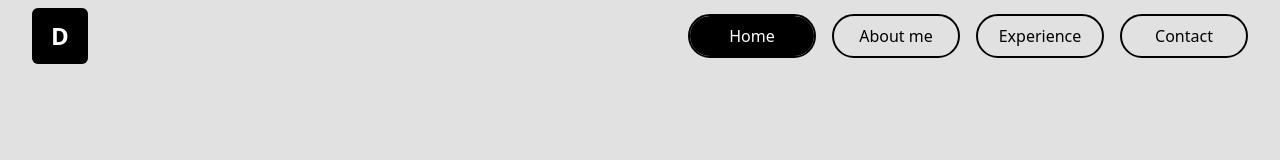
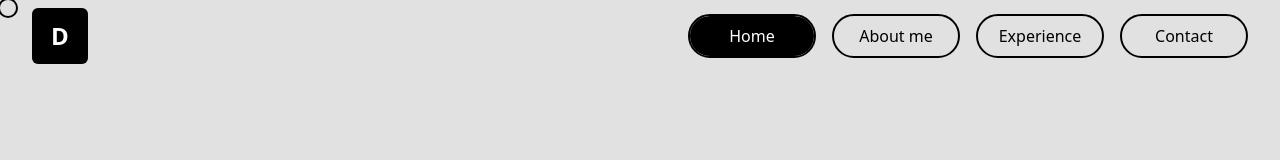
Before and after one commit to DiegoCadavid/diegocadavid-nextjs, a Next.js app: page / in a window 1280 px wide. Shown: the top 160 px of the page. Built offline with nearby package versions, Linux system fonts and the light colour scheme.

Commit message:
feat: cursor

```diff
--- /dev/null
+++ b/components/UI/Cursor.tsx
@@ -0,0 +1,68 @@
+import { useEffect, useRef, useState } from "react";
+
+interface Props {}
+
+type pointerState = "default" | "big";
+
+const Cursor = ({}: Props) => {
+  const [pointer, setPointer] = useState<pointerState>("default");
+  const pointerRef = useRef<null | HTMLDivElement>(null);
+
+  const handlePointer = () => {};
+
+  useEffect(() => {
+    const handleMouseMove = (e: MouseEvent) => {
+      if (pointerRef === null) {
+        return;
+      }
+
+      // Set position
+      const pointerSize: number = pointerRef.current?.clientWidth ?? 0;
+
+      const mouseX = e.clientX;
+      const mouseY = e.clientY;
+
+      pointerRef.current!.style.left = `${mouseX - pointerSize / 2}px`;
+      pointerRef.current!.style.top = `${mouseY - pointerSize / 2}px`;
+
+      const target: HTMLElement = e.target as HTMLElement;
+      const cursorStyle: string =
+        window.getComputedStyle(target)["cursor"] == "auto"
+          ? "default"
+          : window.getComputedStyle(target)["cursor"];
+
+      switch (cursorStyle) {
+        case "pointer":
+          setPointer("big");
+          break;
+
+        default:
+          setPointer("default");
+          break;
+      }
+    };
+
+    if (pointerRef !== null) {
+      window.addEventListener("mousemove", handleMouseMove);
+    }
+
+    return () => {
+      window.removeEventListener("mousemove", handleMouseMove);
+    };
+  }, [pointerRef.current]);
+
+  return (
+    <div
+      ref={pointerRef}
+      className={`h-fit w-fit pointer-events-none absolute z-50 mix-blend-difference transition-position duration-[50ms] ease-linear
+        `}>
+      <div
+        className={`aspect-square rounded-full  ring-2 ring-primary-500 transition-size duration-200  ease-out
+        ${pointer === "default" && "h-4"}
+        ${pointer === "big" && "h-8 bg-primary-500"}
+        `}></div>
+    </div>
+  );
+};
+
+export default Cursor;
--- a/components/layout/Layout.tsx
+++ b/components/layout/Layout.tsx
@@ -1,3 +1,4 @@
+import Cursor from "../UI/Cursor";
 import Navbar from "../navbar/Navbar";
 
 interface Props {
@@ -7,6 +8,7 @@ interface Props {
 const Layout = ({ children }: Props) => {
   return (
     <div>
+      <Cursor />
       <Navbar />
       {children}
     </div>
--- a/components/pages/home/HomeHero.tsx
+++ b/components/pages/home/HomeHero.tsx
@@ -65,7 +65,7 @@ const HomeHero = ({}: Props) => {
             viewBox="0 0 24 24"
             strokeWidth={1.5}
             stroke="currentColor"
-            className="btn-icon">
+            className="btn-icon ">
             <path
               strokeLinecap="round"
               strokeLinejoin="round"
@@ -82,7 +82,7 @@ const HomeHero = ({}: Props) => {
         viewBox="0 0 24 24"
         strokeWidth={1.5}
         stroke="currentColor"
-        className="h-6 w-6 mx-auto mt-16 animate-bounce">
+        className="h-6 w-6 mx-auto mt-16 animate-bounce cursor-pointer">
         <path
           strokeLinecap="round"
           strokeLinejoin="round"
--- a/styles/globals.css
+++ b/styles/globals.css
@@ -3,6 +3,7 @@
 @tailwind utilities;
 
 @layer components {
+  /* Buttons */
   .btn {
     @apply py-2;
     @apply w-[150px];
@@ -21,7 +22,6 @@
 
   }
 
-
   .btn-icon {
     @apply w-4 h-4;
   }
--- a/tailwind.config.js
+++ b/tailwind.config.js
@@ -1,4 +1,5 @@
 /** @type {import('tailwindcss').Config} */
+
 module.exports = {
   content: [
     "./pages/**/*.{js,ts,jsx,tsx}",
@@ -16,8 +17,8 @@ module.exports = {
           600: "#b4b4b4",
           700: "#878787",
           800: "#5a5a5a",
-          900: "#2d2d2d"
-},
+          900: "#2d2d2d",
+        },
       },
       fontFamily: {
         primary: ["Inter", "sans-serif"],
@@ -26,7 +27,11 @@ module.exports = {
         desktop: "1366px",
       },
       height: {
-        "viewport-desktop" : "calc( 100vh - 60px )"
+        "viewport-desktop": "calc( 100vh - 60px )",
+      },
+      transitionProperty :{
+        position: "top, left, right, bottom",
+        size: "width, height"
       }
     },
     container: {
```
